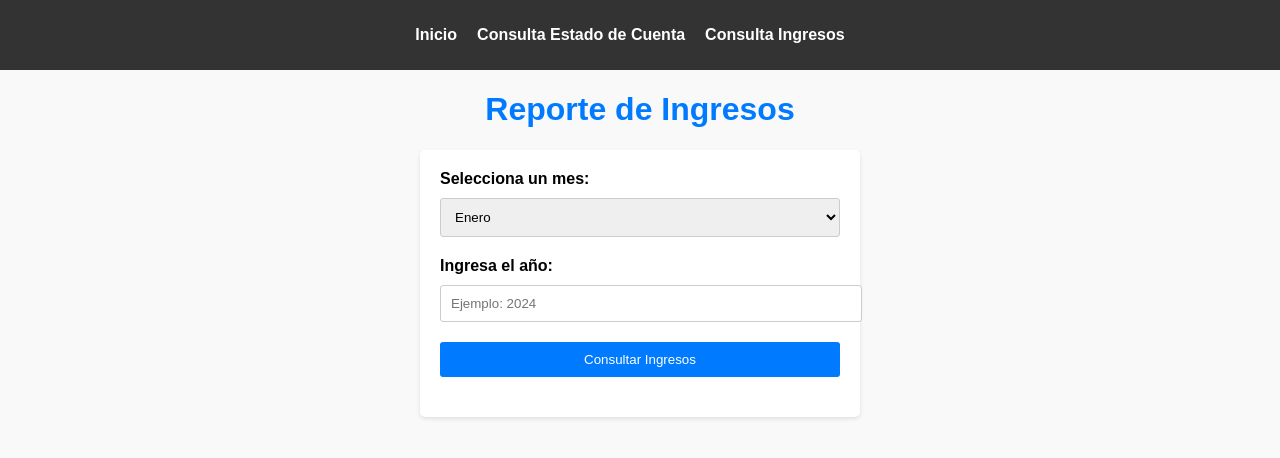
After one commit to GiovanniEstrada/IPC2_Proyecto3_202006413_1S2024, a Django app: page /getReport in a window 1280 px wide. The commit adds this page. Shown: the top 458 px of the page. Run offline with Django 5.2, Linux system fonts and the light colour scheme.

Commit message:
Se completa la funcionalidad general del programa

```diff
--- /dev/null
+++ b/frontendDjango/frontendDjango/templates/getReport.html
@@ -0,0 +1,72 @@
+{% extends "peticiones.html" %}
+{% block content %}
+    <style>
+        body {
+            font-family: Arial, sans-serif;
+            background-color: #f9f9f9;
+            margin: 0;
+            padding: 0;
+        }
+
+        h1 {
+            text-align: center;
+            color: #007bff;
+        }
+
+        form {
+            max-width: 400px;
+            margin: 0 auto;
+            padding: 20px;
+            background-color: #ffffff;
+            border-radius: 5px;
+            box-shadow: 0 2px 4px rgba(0, 0, 0, 0.1);
+        }
+
+        label {
+            display: block;
+            font-weight: bold;
+            margin-bottom: 10px;
+        }
+
+        select, input[type="text"], input[type="submit"] {
+            width: 100%;
+            padding: 10px;
+            margin-bottom: 20px;
+            border: 1px solid #ccc;
+            border-radius: 3px;
+        }
+
+        input[type="submit"] {
+            background-color: #007bff;
+            color: #ffffff;
+            border: none;
+            cursor: pointer;
+        }
+    </style>
+
+    <h1>Reporte de Ingresos</h1>
+
+    <!-- Formulario para filtrar por NIT de cliente -->
+    <form method="GET">
+        <label for="meses">Selecciona un mes:</label>
+        <select id="meses" name="meses">
+            <option value="Enero">Enero</option>
+            <option value="Febrero">Febrero</option>
+            <option value="Marzo">Marzo</option>
+            <option value="Abril">Abril</option>
+            <option value="Mayo">Mayo</option>
+            <option value="Junio">Junio</option>
+            <option value="Julio">Julio</option>
+            <option value="Agosto">Agosto</option>
+            <option value="Septiembre">Septiembre</option>
+            <option value="Octubre">Octubre</option>
+            <option value="Noviembre">Noviembre</option>
+            <option value="Diciembre">Diciembre</option>
+        </select>
+
+        <label for="anio">Ingresa el año:</label>
+        <input type="text" id="anio" name="anio" placeholder="Ejemplo: 2024" required>
+        <input type="submit" value="Consultar Ingresos">
+    </form>
+
+    {% endblock %}
--- a/frontendDjango/frontendDjango/templates/index.html
+++ b/frontendDjango/frontendDjango/templates/index.html
@@ -27,7 +27,6 @@
             </label>
             <textarea class="textarea-index" name="xml" id="xml" cols="30" rows="10" value={{xml}}></textarea>
         </div>
-        <a class="btn-enviar" href="delete"> Resetear Datos </button>
         <button class="btn-enviar" type="submit"> Enviar </button>
 
     </div>
--- a/frontendDjango/frontendDjango/templates/peticiones.html
+++ b/frontendDjango/frontendDjango/templates/peticiones.html
@@ -4,23 +4,54 @@
 <head>
     <meta charset="UTF-8">
     <meta name="viewport" content="width=device-width, initial-scale=1.0">
-    <link rel="stylesheet" type="text/css" href="{% static 'styles/styles.css' %}">
-    <title>Document</title>
+    <style>
+        body {
+            font-family: Arial, sans-serif;
+            background-color: #f9f9f9;
+            margin: 0;
+            padding: 0;
+        }
+
+        nav {
+            background-color: #333;
+            padding: 10px 0;
+        }
+
+        nav ul {
+            list-style: none;
+            padding: 0;
+            display: flex;
+            justify-content: center;
+        }
+
+        nav li {
+            margin-right: 20px;
+        }
+
+        nav a {
+            text-decoration: none;
+            color: #ffffff;
+            font-weight: bold;
+        }
+    </style>
+    <title>Menú Principal</title>
 </head>
-<body class="body-index">
+<body>
     <nav>
         <ul>
             <li>
-                <a href="/"> Inicio </a>
+                <a href="/">Inicio</a>
             </li>
             <li>
-                <a class="btn-enviar" href="getEstCta"> Consulta Estado de Cuenta </button>
+                <a href="getEstCta">Consulta Estado de Cuenta</a>
             </li>
             <li>
-                <a class="btn-enviar" href="getIngresos"> Consulta Ingresos </a>
+                <a href="getReport">Consulta Ingresos</a>
             </li>
         </ul>
     </nav>
+
     {% block content %} {% endblock %}
+
 </body>
 </html>
--- a/frontendDjango/frontendDjango/urls.py
+++ b/frontendDjango/frontendDjango/urls.py
@@ -24,5 +24,6 @@ urlpatterns = [
     path('setConfig', views.setConfig),
     path('setTrx', views.setTrx),
     path('peticiones', views.peticiones),
-    path('getEstCta', views.getEstCta)
+    path('getEstCta', views.getEstCta),
+    path('getReport', views.getReport)
 ]
--- a/frontendDjango/frontendDjango/views.py
+++ b/frontendDjango/frontendDjango/views.py
@@ -57,8 +57,11 @@ def setConfig(request):
     if (xml_input is not "" and xml_input is not None):
         response = requests.post('http://localhost:1000/SaveConfig', data=xml_input)
         print(response)
-    context = {"xml": xml_input}
-    return render(request, "setConfig.html")
+
+    result = requests.get('http://localhost:1000/configResponse')
+    resultadoConfig = result.text
+    context = {"xml": xml_input, "resultadoConfig": resultadoConfig}
+    return render(request, "setConfig.html", context)
 
 def setTrx(request):
     global xml
@@ -66,8 +69,12 @@ def setTrx(request):
     if (xml_input is not "" and xml_input is not None):
         response = requests.post('http://localhost:1000/SaveTrx', data=xml_input)
         print(response)
-    context = {"xml": xml_input}
-    return render(request, "setTrx.html")
+
+    result = requests.get('http://localhost:1000/trxResponse')
+    resultadoConfig = result.text
+
+    context = {"xml": xml_input, "resultadoConfig": resultadoConfig}
+    return render(request, "setTrx.html", context)
 
 def peticiones(request):
     return render(request, "peticiones.html")
@@ -77,6 +84,8 @@ def getEstCta(request):
     nit = request.GET.get("nit")
     response = requests.get("http://localhost:1000/GetTrx")
     estado_datos = response.content
+    if str(estado_datos) == "b''":
+        return render(request, "getEstCta.html")
     root = ET.fromstring(estado_datos)
 
     if nit is None:
@@ -91,7 +100,7 @@ def getEstCta(request):
             nomBanco = requests.get("http://localhost:1000/getBankName", params={"id": pago.find('codigoBanco').text})
             pagos.append(EstadoCuenta(pago.find('fecha').text,
                                         pago.find('valor').text,
-                                        nomBanco.content))
+                                        nomBanco.text))
     else:
         facturas = []
         for factura in root.findall('.//factura'):
@@ -110,3 +119,6 @@ def getEstCta(request):
 
     context = {"facturas": facturas, "pagos": pagos}
     return render(request, "getEstCta.html", context)
+
+def getReport(request):
+    return render(request, "getReport.html")
```
Also changed, not shown: Backend/Transac.xml (+49 -1 lines), Backend/main.py (+62 -24 lines), Backend/trxResponse.xml (added, +11 -0 lines), frontendDjango/frontendDjango/templates/base.html (+44 -8 lines), frontendDjango/frontendDjango/templates/getEstCta.html (+48 -25 lines), frontendDjango/frontendDjango/templates/setConfig.html (+17 -11 lines), frontendDjango/frontendDjango/templates/setTrx.html (+17 -11 lines).
